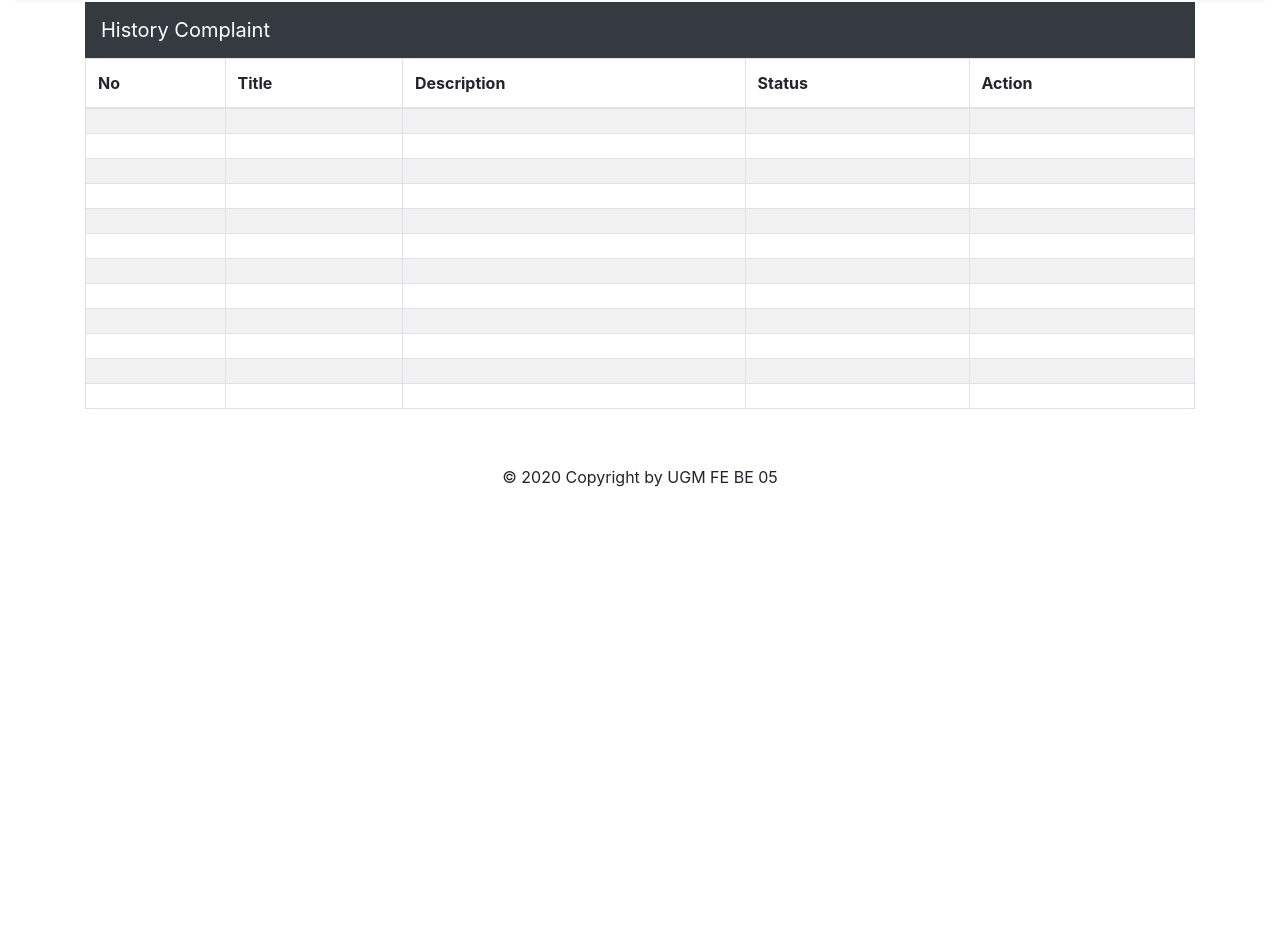
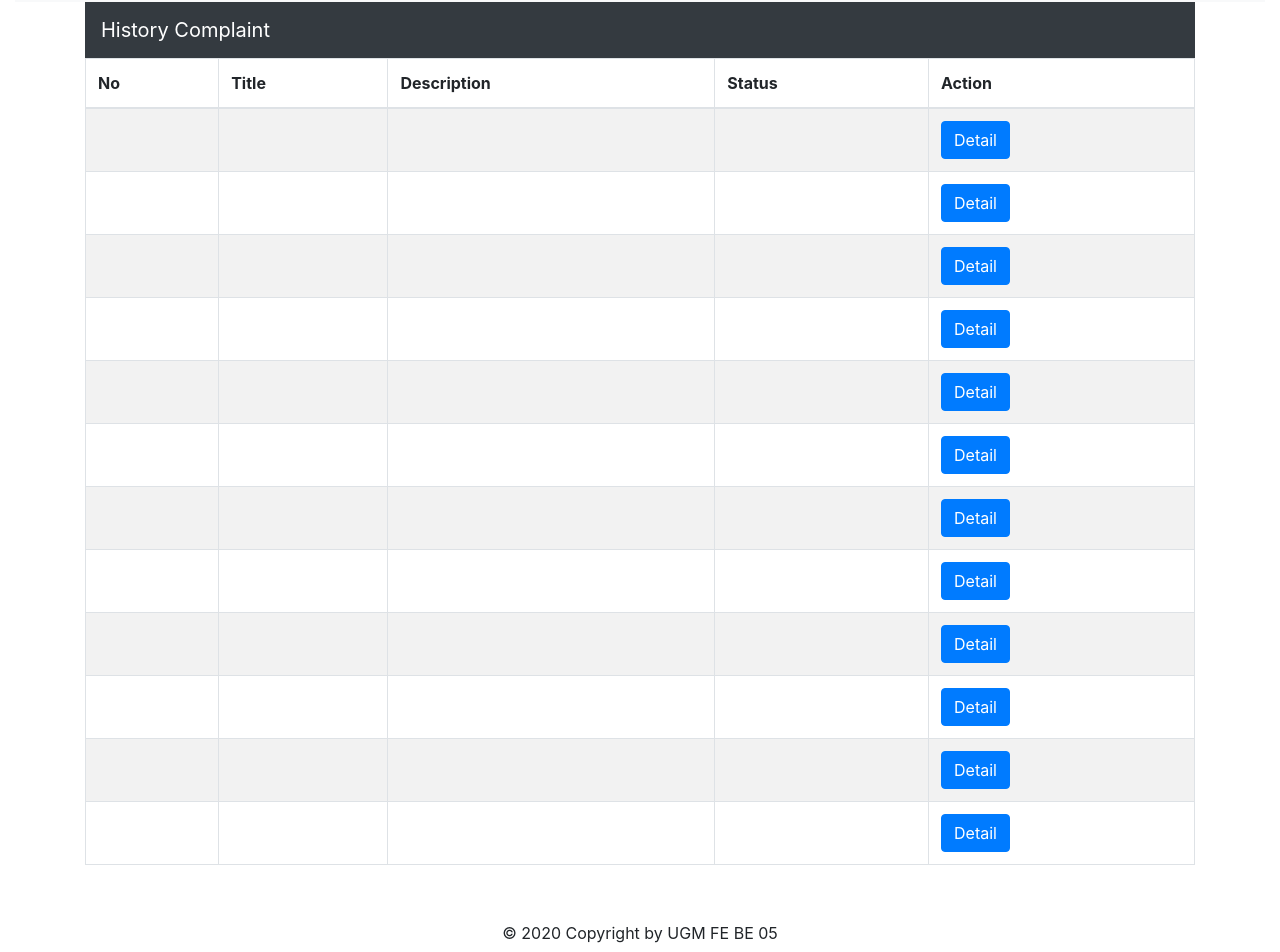
Before and after one commit to developeranonim5/MVP_BRI, a React (Create React App) app: page / in a window 1280 px wide. Shown: the part 2613-3565 px from the top of the page. Before the commit the page ends 3118 px from the top, so only its background shows below. Built offline with nearby package versions, Linux system fonts and the light colour scheme.

Commit message:
Add Detai;l

```diff
--- a/src/components/customer/HistoryComplain.jsx
+++ b/src/components/customer/HistoryComplain.jsx
@@ -50,84 +50,110 @@ const History =()=>{
       <td></td>
       <td></td>
       <td></td>
-      <td></td>
+      <td>
+        <>
+          <Button href="#">Detail</Button>
+        </>
+      </td>
     </tr>
     <tr>
     <td></td>
     <td></td>
     <td></td>
     <td></td>
-    <td></td>
+    <td><>
+          <Button href="#">Detail</Button>
+        </></td>
     </tr>
     <tr>
     <td></td>
     <td></td>
     <td></td>
     <td></td>
-    <td></td>
+    <td><>
+          <Button href="#">Detail</Button>
+        </></td>
     </tr>
     <tr>
     <td></td>
     <td></td>
     <td></td>
     <td></td>
-    <td></td>
+    <td><>
+          <Button href="#">Detail</Button>
+        </></td>
     </tr>
     <tr>
     <td></td>
     <td></td>
     <td></td>
     <td></td>
-    <td></td>
+    <td><>
+          <Button href="#">Detail</Button>
+        </></td>
     </tr>
     <tr>
     <td></td>
     <td></td>
     <td></td>
     <td></td>
-    <td></td>
+    <td><>
+          <Button href="#">Detail</Button>
+        </></td>
     </tr>
     <tr>
     <td></td>
     <td></td>
     <td></td>
     <td></td>
-    <td></td>
+    <td><>
+          <Button href="#">Detail</Button>
+        </></td>
     </tr>
     <tr>
     <td></td>
     <td></td>
     <td></td>
     <td></td>
-    <td></td>
+    <td><>
+          <Button href="#">Detail</Button>
+        </></td>
     </tr>
     <tr>
     <td></td>
     <td></td>
     <td></td>
     <td></td>
-    <td></td>
+    <td><>
+          <Button href="#">Detail</Button>
+        </></td>
     </tr>
     <tr>
     <td></td>
     <td></td>
     <td></td>
     <td></td>
-    <td></td>
+    <td><>
+          <Button href="#">Detail</Button>
+        </></td>
     </tr>
     <tr>
     <td></td>
     <td></td>
     <td></td>
     <td></td>
-    <td></td>
+    <td><>
+          <Button href="#">Detail</Button>
+        </></td>
     </tr>
     <tr>
     <td></td>
     <td></td>
     <td></td>
     <td></td>
-    <td></td>
+    <td><>
+          <Button href="#">Detail</Button>
+        </></td>
     </tr>
 
   </tbody>
```
